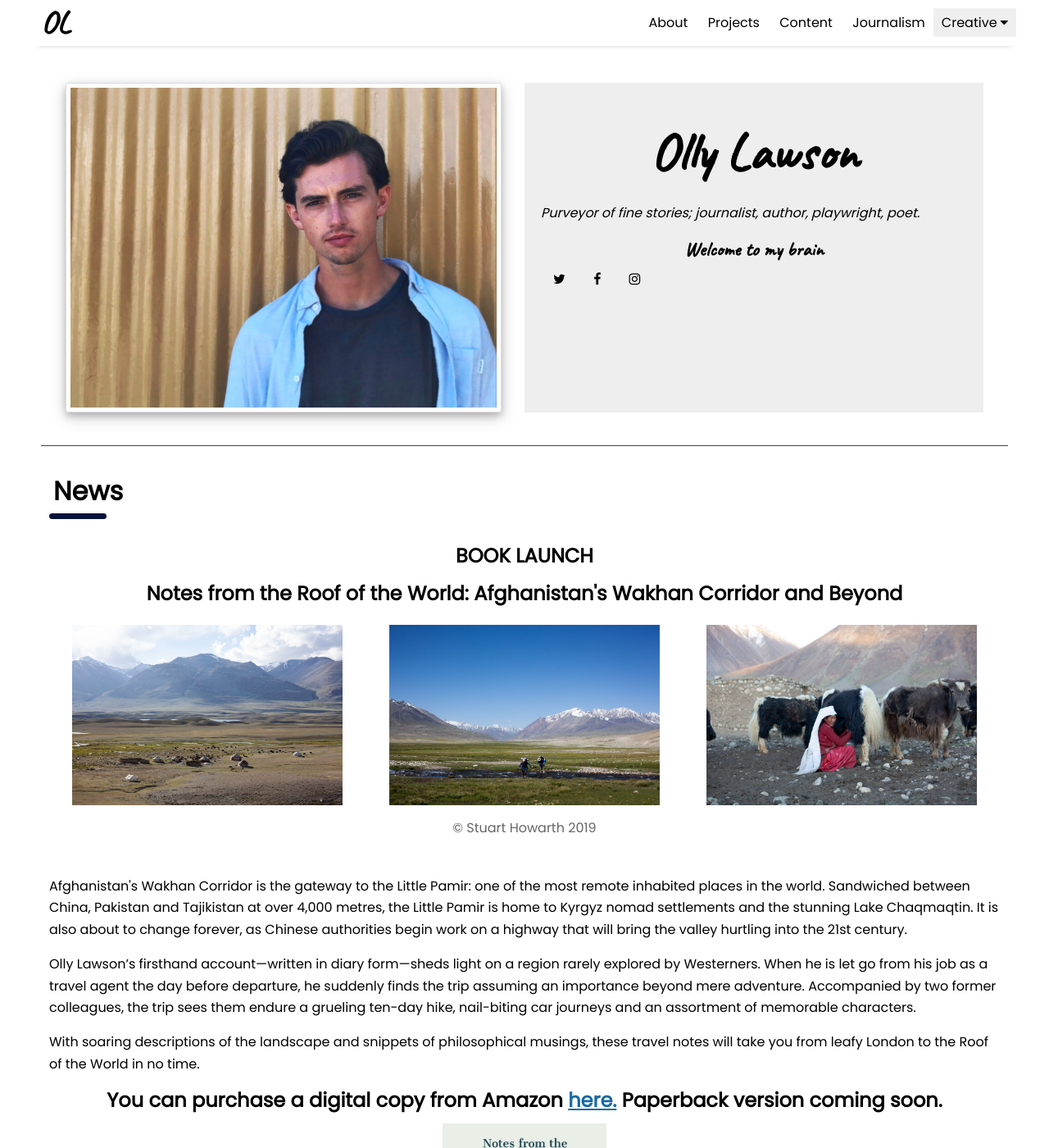
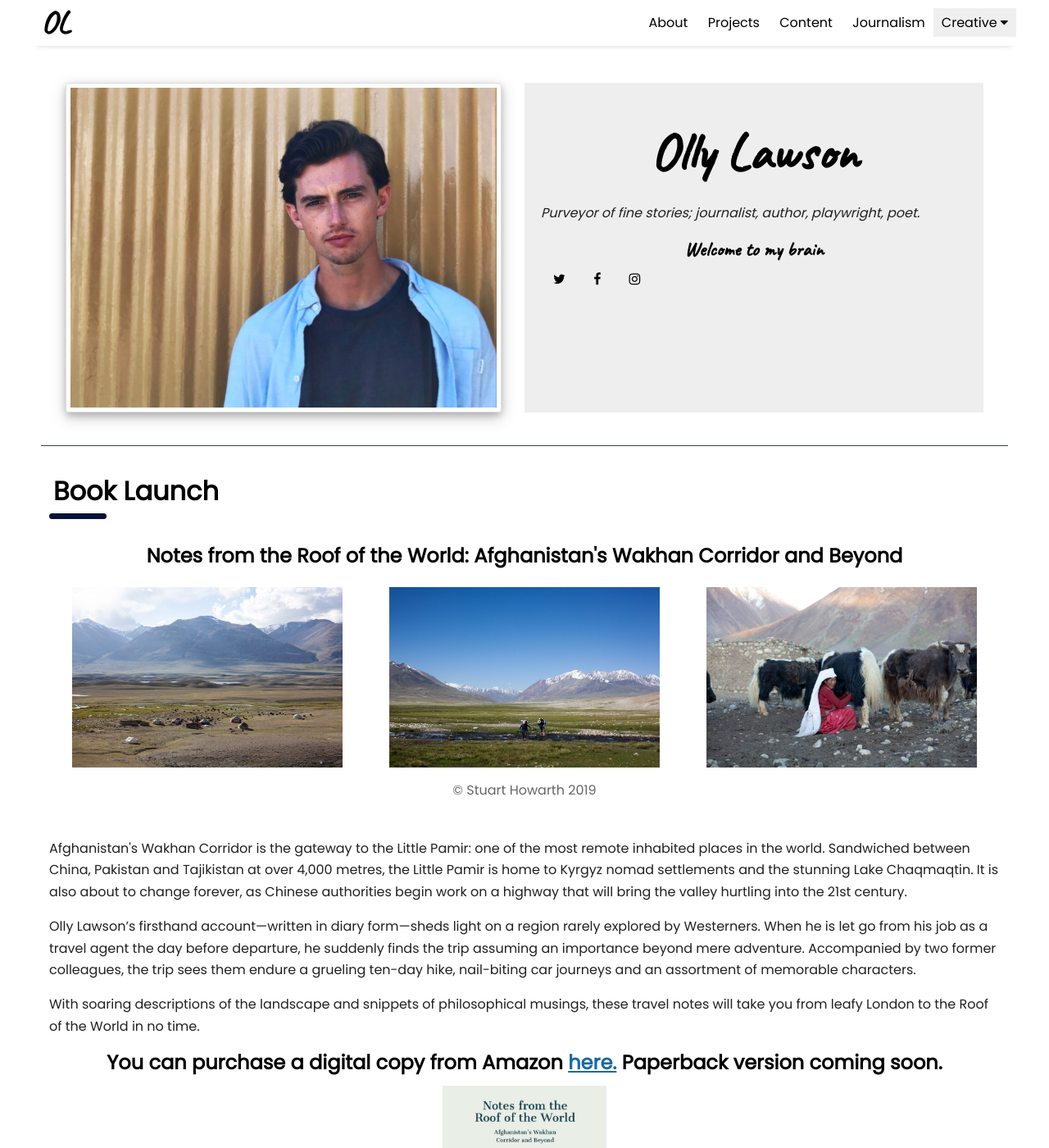
Before and after one commit to ollylawson/ollylawson.github.io, a Jekyll site: the page built from index.html, in a window 1280 px wide and 1400 px high. Shown: the whole window at 82% size. Built offline with Jekyll 4.4.1, drawn with Linux system fonts in a browser that asks for light colours; nearby versions of some CDN libraries; the list of posts is cut into pages by our own code.

Commit message:
homepage edits

```diff
--- a/_layouts/home.html
+++ b/_layouts/home.html
@@ -22,9 +22,8 @@ title: Home
   <div class="recent-news">
     <div class="book-purchase">
       <div class="heading">
-        <h1><b>News</b></h1>
+        <h1><b>Book Launch</b></h1>
       </div>
-      <h2><b>BOOK LAUNCH</b></h2>
       <h2>Notes from the Roof of the World: Afghanistan's Wakhan Corridor and Beyond</h2>
       <div class="img-container">
         <img src="assets/img/Kyrgyz-ger-camp.jpg" alt="Kyrgyz-ger-camp">
--- a/assets/css/_sass/_home.scss
+++ b/assets/css/_sass/_home.scss
@@ -10,6 +10,10 @@
     padding: 5px;
     margin-bottom: 2px;
   }
+}
+
+p {
+  color: #212121;
 }
 
 .featured-posts {
```
